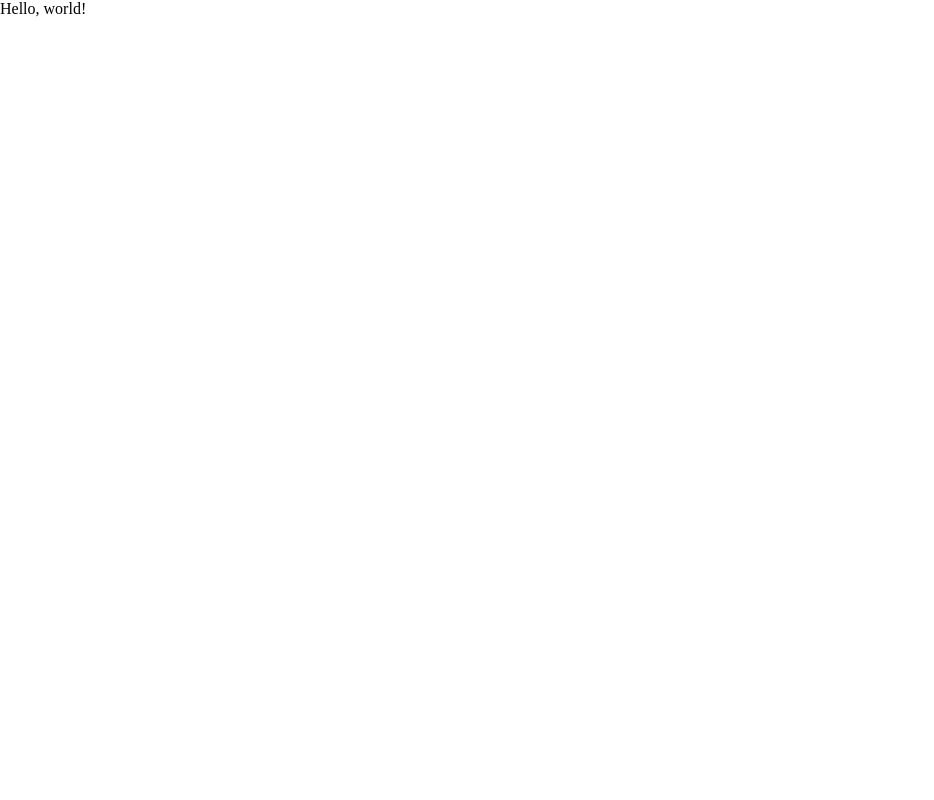
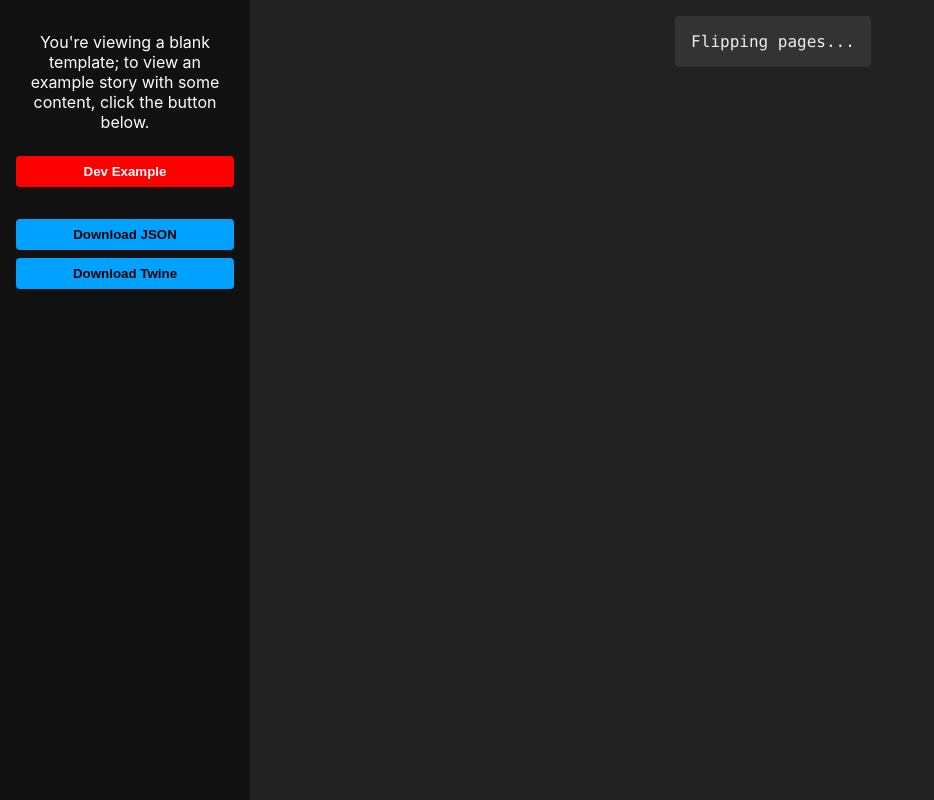
Before and after one commit to superhawk610/endmatter, a React app: page / in a window 1280 px wide. Shown: the whole page, without its empty margins (0-934 px from the left). Built offline with nearby package versions, Linux system fonts and the light colour scheme.

Commit message:
implement parsing + download

```diff
--- a/src/App.css
+++ b/src/App.css
@@ -1,3 +1,5 @@
+/* minimal reset */
+
 * {
   box-sizing: border-box;
 }
@@ -5,4 +7,63 @@
 html, body {
   margin: 0;
   padding: 0;
+  font-family: BlinkMacSystemFont, -apple-system, "Segoe UI", "Roboto", "Oxygen", "Ubuntu", "Cantarell", "Fira Sans", "Droid Sans", "Helvetica Neue", "Helvetica", "Arial", sans-serif;
 }
+
+/* app styles */
+
+#root {
+  background: #222;
+  color: #fff;
+}
+
+.app {
+  width: 100vw;
+  height: 100vh;
+
+  display: grid;
+  grid-template-columns: 250px auto;
+  grid-gap: 1rem;
+}
+
+button {
+  background: #00a1ff;
+  padding: 8px 10px;
+  border-radius: 4px;
+  border: none;
+  font-weight: bold;
+  cursor: pointer;
+}
+
+button:hover {
+  background: #0087d6;
+}
+
+.sidebar {
+  background: #111;
+  padding: 1rem;
+
+  display: flex;
+  gap: 0.5rem;
+  flex-direction: column;
+  align-items: stretch;
+  justify-content: flex-start;
+}
+
+.document-container {
+  display: flex;
+  align-items: stretch;
+  justify-content: center;
+  overflow-y: auto;
+}
+
+.document-container .document {
+  background: #333;
+  color: #eee;
+  padding: 1rem;
+  width: 100%;
+  max-width: 1000px;
+  font-family: 'Dank Mono', 'Fira Code', 'Consolas', monospace;
+  overflow-x: auto;
+  border-radius: 4px;
+}
--- a/src/App.tsx
+++ b/src/App.tsx
@@ -2,14 +2,25 @@ import React from 'react';
 import { render } from 'react-dom';
 import './App.css';
 
-const App = () => {
-  return <div>Hello, world!</div>;
-};
+import { AppProvider } from './AppContext';
+import { Sidebar } from './Sidebar';
+import { Document } from './Document';
+
+function App() {
+  return (
+    <div className="app">
+      <Sidebar />
+      <Document />
+    </div>
+  );
+}
 
 const root = document.getElementById('root');
 render(
   <React.StrictMode>
-    <App />
+    <AppProvider>
+      <App />
+    </AppProvider>
   </React.StrictMode>,
   root
 );
--- /dev/null
+++ b/src/AppContext.tsx
@@ -0,0 +1,123 @@
+import React, { createContext, useState, useEffect, useContext } from 'react';
+
+export interface Story {
+  name: string;
+  startNode: number;
+  passages: Passage[];
+}
+
+export interface Passage {
+  pid: number;
+  name: string;
+  text: string;
+  links: Link[];
+  meta?: Record<string, string>;
+}
+
+export interface Link {
+  /** either `pid` or `broken` will be set */
+  pid?: number;
+  /** either `pid` or `broken` will be set */
+  broken?: boolean;
+  name: string;
+  link: string;
+}
+
+export interface AppContext {
+  twine: HTMLElement | null;
+  story: Story | null;
+}
+
+const AppContext = createContext<AppContext>({} as AppContext);
+
+export function useAppContext() {
+  return useContext(AppContext);
+}
+
+export function AppProvider({ children }: { children?: any }) {
+  const [twine, setTwine] = useState<HTMLElement | null>(null);
+  const [story, setStory] = useState<Story | null>(null);
+
+  useEffect(() => {
+    const node = document.getElementsByTagName('tw-storydata')[0];
+    if (!node) {
+      console.log('unable to find <tw-storydata>');
+      return;
+    }
+
+    setTwine(node as HTMLElement);
+
+    const story = {
+      name: node.getAttribute('name'),
+      startNode: parseInt(node.getAttribute('startnode')),
+      passages: [] as Partial<Passage>[],
+    };
+
+    const passageNodes = node.getElementsByTagName('tw-passagedata');
+    const passages = Array.prototype.slice.call(passageNodes);
+    for (const p of passages) {
+      let text = p.innerHTML;
+
+      // scan for links
+      const links: Partial<Link>[] = [];
+      text = text.replace(
+        /\[\[(.+?)\]\]/g,
+        (match: string, linkText: string) => {
+          if (linkText.includes('-&gt;')) {
+            const [name, link] = linkText.split('-&gt;');
+            links.push({ name, link });
+          } else {
+            links.push({ name: linkText, link: linkText });
+          }
+
+          return '';
+        }
+      );
+
+      // scan for meta
+      let meta: Record<string, string>;
+      let metaIndex = text.search(/\n---\n/);
+      if (metaIndex > -1) {
+        const metaText = text.substr(metaIndex + 5);
+        text = text.substr(0, metaIndex);
+        meta = {};
+
+        for (const kvp of metaText.split(/\n/g)) {
+          const [key, value] = kvp.split(':');
+          meta[key.trim()] = value.trim();
+        }
+      }
+
+      story.passages.push({
+        pid: parseInt(p.getAttribute('pid')),
+        name: p.getAttribute('name'),
+        text: text.trim(),
+        links: links as Link[],
+        meta,
+      });
+    }
+
+    const linkPidsByName: Record<string, number> = {};
+    for (const passage of story.passages) {
+      linkPidsByName[passage.name] = passage.pid;
+    }
+
+    for (const passage of story.passages) {
+      for (const link of passage.links) {
+        if (!linkPidsByName[link.link]) {
+          link.broken = true;
+        } else {
+          link.pid = linkPidsByName[link.link];
+        }
+      }
+    }
+
+    setStory(story as Story);
+  }, []);
+
+  return (
+    <AppContext.Provider value={{ twine, story }}>
+      {children}
+    </AppContext.Provider>
+  );
+}
--- /dev/null
+++ b/src/Document.tsx
@@ -0,0 +1,18 @@
+import React from 'react';
+import { useAppContext } from './AppContext';
+
+export function Document() {
+  const { story } = useAppContext();
+
+  return (
+    <div className="document-container">
+      <div style={{ height: '100%' }}>
+        <div style={{ paddingBottom: '1px' }}>
+          <pre className="document">
+            {story ? JSON.stringify(story, null, 2) : 'Flipping pages...'}
+          </pre>
+        </div>
+      </div>
+    </div>
+  );
+}
--- /dev/null
+++ b/src/Sidebar.tsx
@@ -0,0 +1,58 @@
+import React from 'react';
+import { useAppContext } from './AppContext';
+
+function download(filename: string, contents: string, mimeType = 'text/plain') {
+  const el = document.createElement('a');
+  el.setAttribute(
+    'href',
+    `data:${mimeType};charset=utf-8,${encodeURIComponent(contents)}`
+  );
+  el.setAttribute('download', filename);
+  el.style.display = 'none';
+  document.body.appendChild(el);
+  el.click();
+  document.body.removeChild(el);
+}
+
+export function Sidebar() {
+  const { twine, story } = useAppContext();
+
+  const downloadJSON = () =>
+    download(
+      `${story.name || 'story'}.json`,
+      JSON.stringify(story, null, 2),
+      'application/json'
+    );
+
+  const downloadTwine = () =>
+    download(`${story.name || 'story'}.html`, twine.outerHTML, 'text/html');
+
+  let devButton = null;
+  if (process.env.NODE_ENV !== 'production') {
+    if (!window.location.href.match(/dev/)) {
+      devButton = (
+        <>
+          <p style={{ textAlign: 'center' }}>
+            You're viewing a blank template; to view an example story with some
+            content, click the button below.
+          </p>
+          <button
+            style={{ background: 'red', color: 'white' }}
+            onClick={() => (window.location.href = '/dev.html')}
+          >
+            Dev Example
+          </button>
+          <div style={{ height: '1rem' }} />
+        </>
+      );
+    }
+  }
+
+  return (
+    <div className="sidebar">
+      {devButton}
+      <button onClick={downloadJSON}>Download JSON</button>
+      <button onClick={downloadTwine}>Download Twine</button>
+    </div>
+  );
+}
--- a/twine-format-plugin.js
+++ b/twine-format-plugin.js
@@ -22,6 +22,9 @@ class TwineFormatPlugin {
       HtmlWebpackPlugin.getHooks(compilation).beforeEmit.tap(
         pluginName,
         data => {
+          // only generate for main HTML
+          if (data.plugin.options.filename !== 'index.html') return;
+
           // generate a Twine `format.js` file and output it
           const format = { ...this.config, source: data.html };
           const json = JSON.stringify(format, null, 2);
--- a/webpack.config.js
+++ b/webpack.config.js
@@ -1,4 +1,5 @@
 const path = require('path');
+const EnvironmentPlugin = require('webpack').EnvironmentPlugin;
 const ForkTsCheckerWebpackPlugin = require('fork-ts-checker-webpack-plugin');
 const HtmlWebpackPlugin = require('html-webpack-plugin');
 const HtmlInlineScriptPlugin = require('html-inline-script-webpack-plugin');
@@ -34,6 +35,7 @@ module.exports = {
     ],
   },
   plugins: [
+    new EnvironmentPlugin({ NODE_ENV: 'development' }),
     new ForkTsCheckerWebpackPlugin(),
     new MiniCssExtractPlugin({
       filename: '[name].css',
@@ -41,6 +43,12 @@ module.exports = {
     }),
     new CssMinimizerPlugin(),
     new HtmlWebpackPlugin({ template: './src/index.html', inject: 'body' }),
+    !prod &&
+      new HtmlWebpackPlugin({
+        filename: 'dev.html',
+        template: './src/dev.html',
+        inject: 'body',
+      }),
     prod && new HtmlInlineScriptPlugin([/main.js/]),
     prod && new HtmlInlineCSSPlugin(),
     new TwineFormatPlugin({
```
Also changed, not shown: src/dev.html (added, +37 -0 lines), 2 other files (tests, documents, lock files or other folders).
